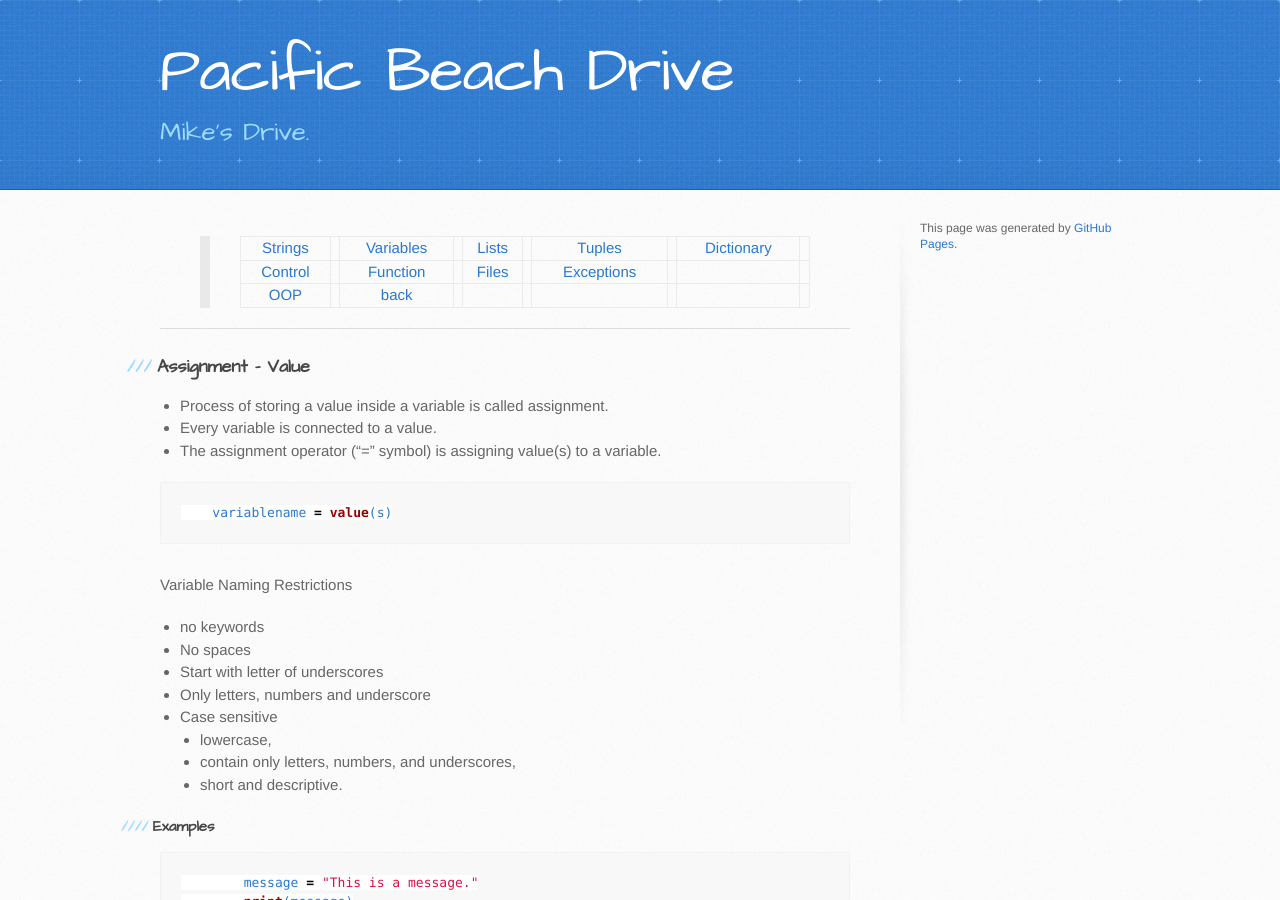
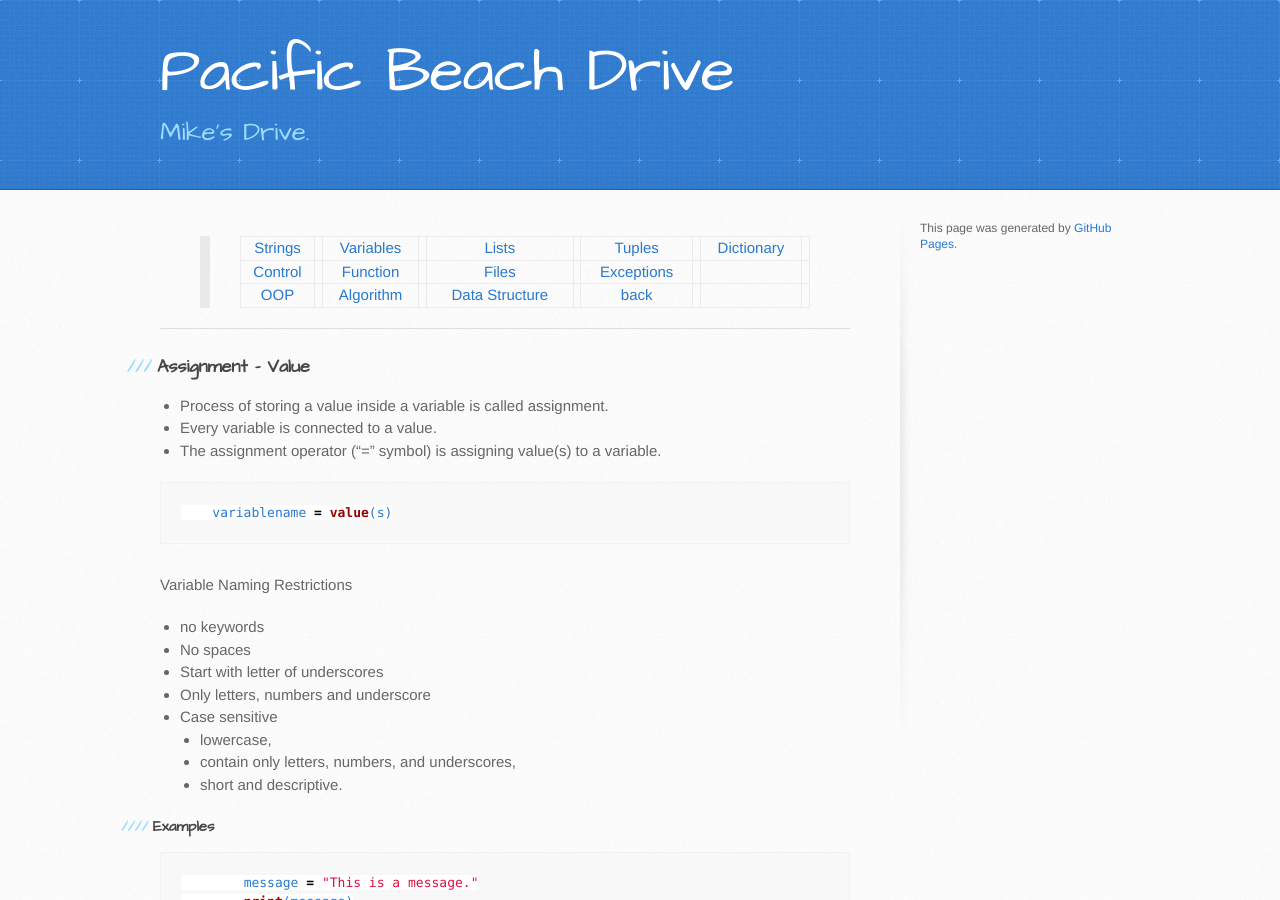
Before and after one commit to trumpfheller/trumpfheller.github.io, a Jekyll site: the page built from python/variables.md, in a window 1280 px wide and 900 px high. Built offline with Jekyll 4.4.1, drawn with Linux system fonts in a browser that asks for light colours.

Commit message:
Update variables.md

```diff
--- a/python/variables.md
+++ b/python/variables.md
@@ -4,7 +4,7 @@
 ---
 > [Strings](./strings.html) || [Variables](./variables.html) || [Lists](./lists.html) || [Tuples](./tuples.html) || [Dictionary](./dictionary.html) ||
 > [Control](./control.html) || [Function](./function.html)|| [Files](./files.html) || [Exceptions](./exceptions.html) ||
-> [OOP](./oop.html) || [back](./index.html)
+> [OOP](./oop.html) || [Algorithm](./algorithm.html) ||[Data Structure](./datastructure.html) ||[back](./index.html)
 
 ***
 
```
